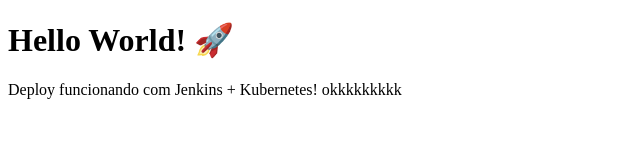
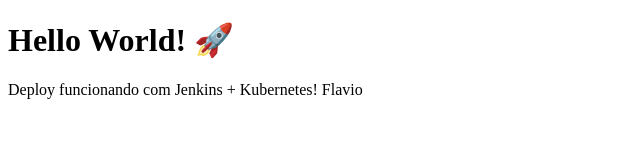
Before and after one commit to Bryanu1-maker/hello-world, a plain HTML site: page hello-world/index.html in a window 1280 px wide. Shown: the full height of the page, 0-640 px from the left. Drawn offline with Linux system fonts and the light colour scheme.

Commit message:
adicionar Flavio no hello world

```diff
--- a/hello-world/index.html
+++ b/hello-world/index.html
@@ -5,6 +5,6 @@
 </head>
 <body>
   <h1>Hello World! 🚀</h1>
-  <p>Deploy funcionando com Jenkins + Kubernetes!   okkkkkkkkk</p>
+  <p>Deploy funcionando com Jenkins + Kubernetes! Flavio</p>
 </body>
 </html>
```
Also changed, not shown: 1 other file.
